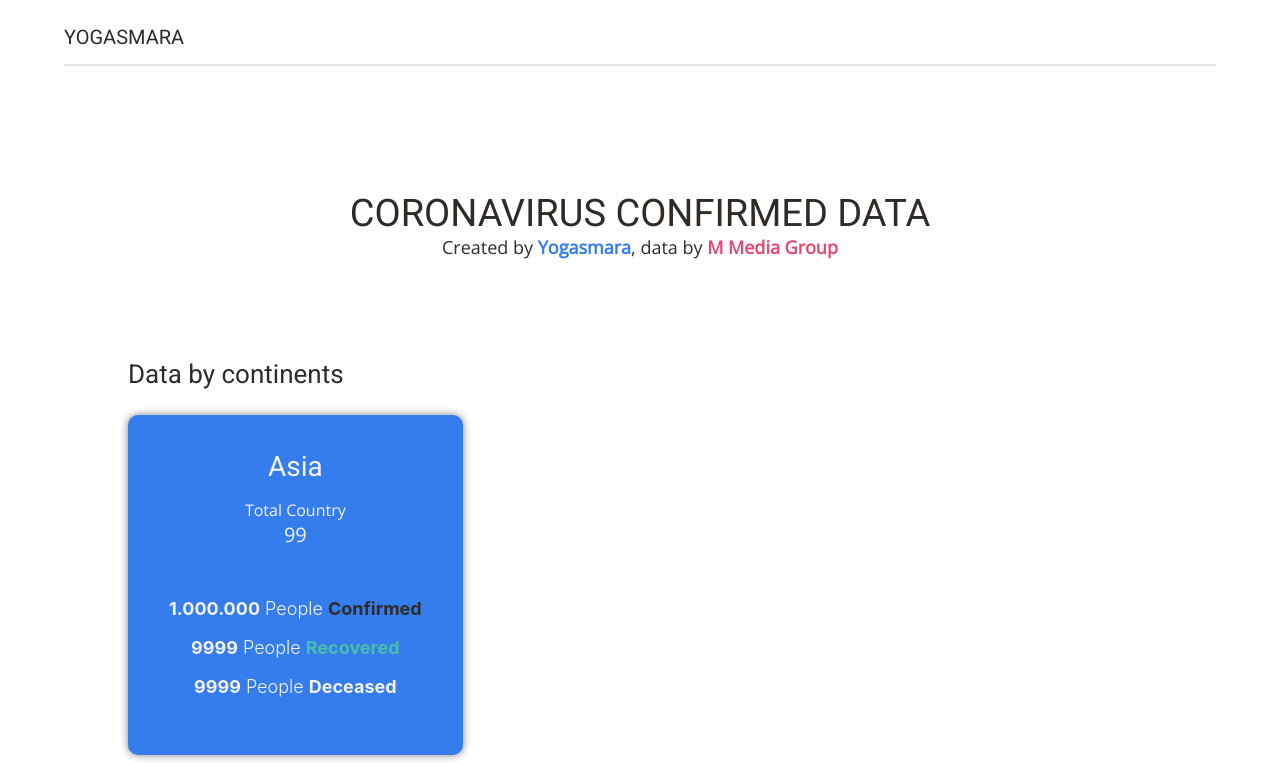
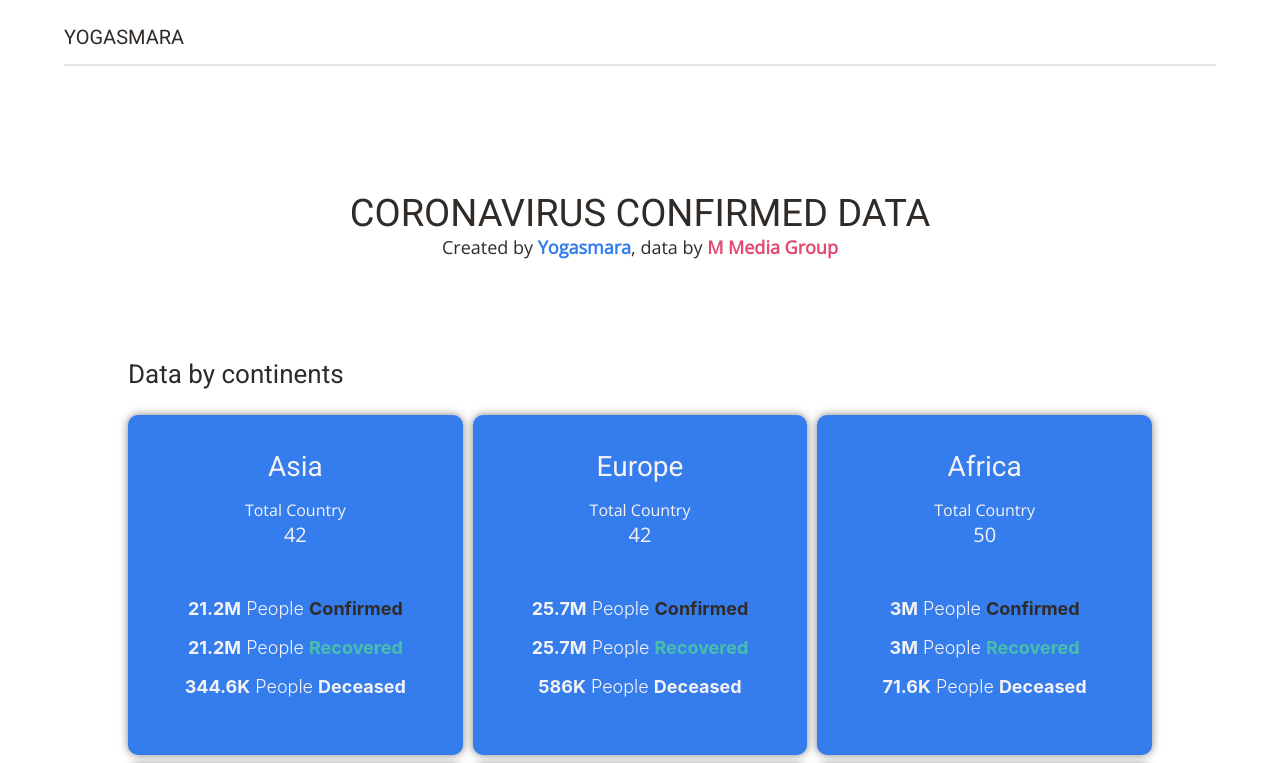
Before and after one commit to yoga1234/covid-website, a React (Create React App) app: page / in a window 1280 px wide. Shown: the top 763 px of the page. Built offline with nearby package versions, Linux system fonts and the light colour scheme.

Commit message:
fix bug and update countries card

```diff
--- a/src/components/ContinentCardLoader.js
+++ b/src/components/ContinentCardLoader.js
@@ -3,76 +3,24 @@ import React from 'react'
 import styles from './ContinentsData.module.css'
 import Color from './Color.module.css'
 
-/*
-  {
-    Asia: {
-      totalCountries: 10,
-      totalConfirmed: 10,
-      totalDeaths: 10,
-      totalRecovered: 10
+const dataCounter = (data) => {
+  let dataPush = []
+  let testPush = {}
+
+  // loop data json
+  for (let i in data) {
+    // loop untuk memeriksa apakah data sudah ada
+    for (let j = 0; j < dataPush.length; j++) {
+      if(dataPush[j].hasOwnProperty(data[i].All.continent) === false){
+        testPush.continentName = data[i].All.continent
+        testPush.totalConfirmed = data[i].All.confirmed
+      }
     }
   }
-*/
-
-const dataCounter = (data) => {
-  data = data.CovidData.data
-  let dataObject = {}
-  for (let i in data) {
-    // counting total country in continent
-    if (data[i].All.continent !== undefined) {
-      if (!dataObject.hasOwnProperty(`${data[i].All.continent}`)) {
-        dataObject[data[i].All.continent] = {}
-        dataObject[data[i].All.continent]['totalCountry'] = 1
-      } else {
-        dataObject[data[i].All.continent]['totalCountry']++
-      }
-    }
-
-    // counting for total confirmed
-    if (data[i].All.confirmed !== undefined && data[i].All.continent !== undefined) {
-      if (!dataObject[data[i].All.continent].hasOwnProperty('totalConfirmed')) {
-        dataObject[data[i].All.continent]['totalConfirmed'] = data[i].All.confirmed
-      } else {
-        dataObject[data[i].All.continent]['totalConfirmed'] += data[i].All.confirmed
-      }
-    }
-
-    // counting for total deaths
-    if (data[i].All.deaths !== undefined && data[i].All.continent !== undefined) {
-      if (!dataObject[data[i].All.continent].hasOwnProperty('totalDeaths')) {
-        dataObject[data[i].All.continent]['totalDeaths'] = data[i].All.deaths
-      } else {
-        dataObject[data[i].All.continent]['totalDeaths'] += data[i].All.deaths
-      }
-    }
-
-    // counting for total recovered
-    if (data[i].All.recovered !== undefined && data[i].All.continent !== undefined) {
-      if (!dataObject[data[i].All.continent].hasOwnProperty('totalRecovered')) {
-        dataObject[data[i].All.continent]['totalRecovered'] = data[i].All.recovered
-      } else {
-        dataObject[data[i].All.continent]['totalRecovered'] += data[i].All.recovered
-      }
-    }
-
-  }
-
-  return dataObject
-}
-
-const CardGenerator = (data) => {
-  let totalCountry = dataCounter(data)
-
-  console.log(totalCountry)
 }
 
 const ContinentCardLoader = (props) => (
-
-
   <div className={styles.continent_card}>
-    {
-      CardGenerator(props)
-    }
     <h3 className={styles.continent_card_header}>Asia</h3>
     <div className="continent-total-country">
       <p className={styles.total_country_header}>Total Country</p>
@@ -84,7 +32,5 @@ const ContinentCardLoader = (props) => (
       <p className={styles.continent_data_deceased}><b>9999</b> People <b className={Color.text_white}>Deceased</b></p>
     </div>
   </div>
-
 )
-
 export default ContinentCardLoader
--- a/src/components/ContinentsData.js
+++ b/src/components/ContinentsData.js
@@ -1,17 +1,106 @@
-import React from 'react'
+import React, { Component } from 'react'
 import ContinentCardLoader from './ContinentCardLoader'
 
 import styles from './ContinentsData.module.css'
+import Color from './Color.module.css'
 
-const ContinentData = (props) => (
+class ContinentData extends Component {
+
+  dataCounter = (data) => {
+    let dataObject = []
+
+    // looping all data
+    for (let i in data) {
+      let dataExists = 'no'
+      // check if the dataObject has data[i] name
+
+      if (data[i].All.continent !== undefined) { // check if this is not country data
+        dataObject.forEach(function(continent) { // loop for the data
+            if(
+              continent.hasOwnProperty("continentName") &&
+              continent.continentName === data[i].All.continent
+            ) {
+              dataExists = 'yes'
+            }
+        })
+
+        // if data exists, add the particular data
+        // if no create new data.
+
+        if (dataExists === 'no') {
+          dataObject.push({
+            "continentName": data[i].All.continent,
+            "totalConfirmed": data[i].All.confirmed,
+            "totalDeaths": data[i].All.deaths,
+            "totalRecovered": data[i].All.recovered,
+            "totalCountries": 1
+          })
+        }
+        if (dataExists === 'yes') {
+          dataObject.forEach(continent => {
+            if (continent.continentName === data[i].All.continent) {
+              continent.totalConfirmed += data[i].All.confirmed
+              continent.totalDeaths += data[i].All.deaths
+              continent.totalRecovered += data[i].All.recovered
+              continent.totalCountries += 1
+            }
+          });
+
+          dataExists = 'no'
+        }
+
+      }
+
+    }
+
+    // console.log('data object', dataObject)
+    return dataObject
+  }
+
+  changeNumber = (num) => {
+    if (num > 1000000) {
+      num = Math.sign(num)*((Math.abs(num)/1000000).toFixed(1)) + 'M'
+    } else if (num > 1000) {
+      num = Math.sign(num)*((Math.abs(num)/1000).toFixed(1)) + 'K'
+    }
+
+    return num
+  }
+
+  render() {
+    let dataRender = this.dataCounter(this.props.data)
+    dataRender.forEach(continent => {
+        continent.totalConfirmed = this.changeNumber(continent.totalConfirmed)
+        continent.totalDeaths = this.changeNumber(continent.totalDeaths)
+        continent.totalRecovered = this.changeNumber(continent.totalConfirmed)
+    })
+
+    return (
       <div className={styles.continents_container}>
         <h3 className={styles.continents_title}>Data by continents</h3>
         <div className={styles.continents_card_container}>
 
-      <ContinentCardLoader CovidData={props} />
+          {
+            dataRender.map((continent, index) => (
+              <div key={index} className={styles.continent_card}> {/* card start from here */}
+                <h3 className={styles.continent_card_header}>{continent.continentName}</h3>
+                <div>
+                  <p className={styles.total_country_header}>Total Country</p>
+                  <p className={styles.total_country_subheader}>{continent.totalCountries}</p>
+                </div>
+                <div>
+                  <p className={styles.continent_data_confirmed}><b>{continent.totalConfirmed}</b> People <b className={Color.text_black}>Confirmed</b></p>
+                  <p className={styles.continent_data_recovered}><b>{continent.totalRecovered}</b> People <b className={Color.text_green}>Recovered</b></p>
+                  <p className={styles.continent_data_deceased}><b>{continent.totalDeaths}</b> People <b className={Color.text_white}>Deceased</b></p>
+                </div>
+              </div>
+            ))
+          }
 
         </div>
       </div>
     )
+  }
+}
 
 export default ContinentData
```
Also changed, not shown: 1 other file (tests, documents, lock files or other folders). Lines whose indentation alone changed are shown as unchanged.
